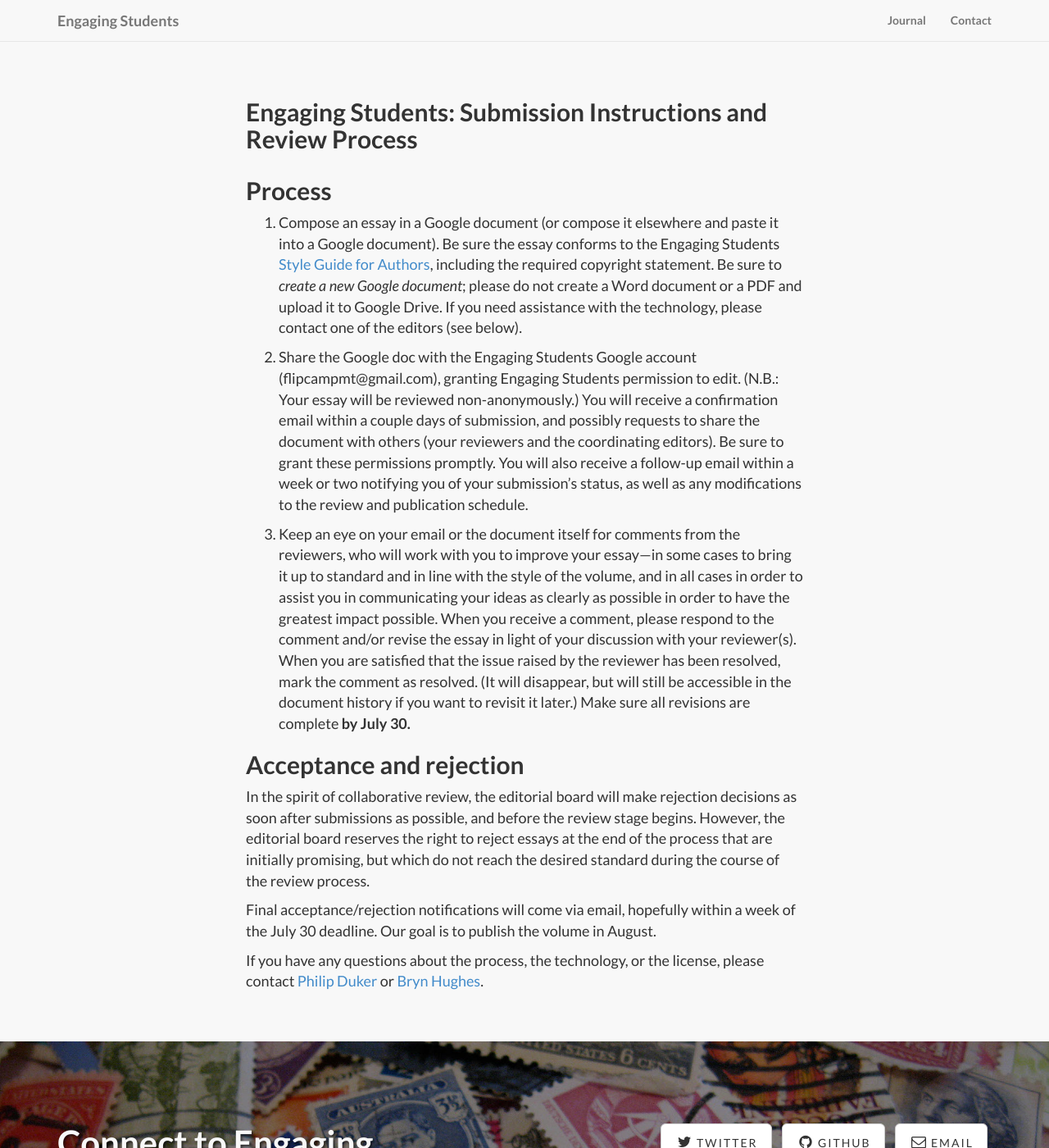
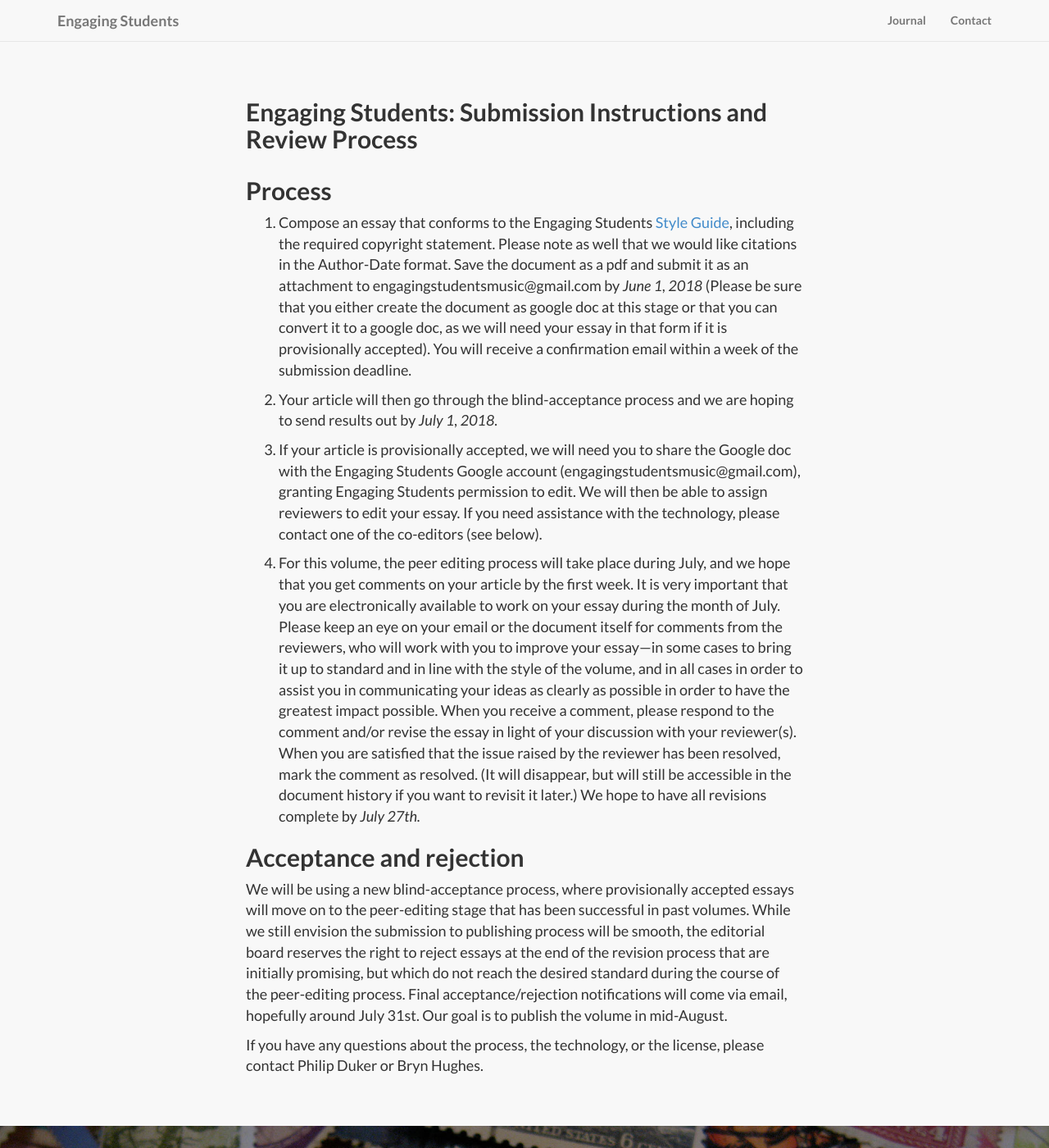
Before and after one commit to flipcamp/flipcamp.github.io, a Jekyll site: the page built from essubmit.md, in a window 1280 px wide and 1400 px high, scrolled down 758 px. Shown: the whole window at 82% size. Built offline with Jekyll 4.4.1, drawn with Linux system fonts in a browser that asks for light colours; nearby versions of some CDN libraries; library files that are not in the unit come from our copies.

Commit message:
updated submit page

```diff
--- a/essubmit.md
+++ b/essubmit.md
@@ -5,16 +5,17 @@
 
 ## Process ##
 
-1. Compose an essay in a Google document (or compose it elsewhere and paste it into a Google document). Be sure the essay conforms to the Engaging Students [Style Guide for Authors](/esstyle), including the required copyright statement. Be sure to *create a new Google document*; please do not create a Word document or a PDF and upload it to Google Drive. If you need assistance with the technology, please contact one of the editors (see below).
+1. Compose an essay that conforms to the Engaging Students [Style Guide](/esstyle/), including the required copyright statement. Please note as well that we would like citations in the Author-Date format. Save the document as a pdf and submit it as an attachment to engagingstudentsmusic@gmail.com by *June 1, 2018* (Please be sure that you either create the document as google doc at this stage or that you can convert it to a google doc, as we will need your essay in that form if it is provisionally accepted). You will receive a confirmation email within a week of the submission deadline.
 
-2. Share the Google doc with the Engaging Students Google account (flipcampmt@gmail.com), granting Engaging Students permission to edit. (N.B.: Your essay will be reviewed non-anonymously.) You will receive a confirmation email within a couple days of submission, and possibly requests to share the document with others (your reviewers and the coordinating editors). Be sure to grant these permissions promptly. You will also receive a follow-up email within a week or two notifying you of your submission's status, as well as any modifications to the review and publication schedule.
+2. Your article will then go through the blind-acceptance process and we are hoping to send results out by *July 1, 2018.*
 
-3. Keep an eye on your email or the document itself for comments from the reviewers, who will work with you to improve your essay—in some cases to bring it up to standard and in line with the style of the volume, and in all cases in order to assist you in communicating your ideas as clearly as possible in order to have the greatest impact possible. When you receive a comment, please respond to the comment and/or revise the essay in light of your discussion with your reviewer(s). When you are satisfied that the issue raised by the reviewer has been resolved, mark the comment as resolved. (It will disappear, but will still be accessible in the document history if you want to revisit it later.) Make sure all revisions are complete **by July 30.**
+3. If your article is provisionally accepted, we will need you to share the Google doc with the Engaging Students Google account (engagingstudentsmusic@gmail.com), granting Engaging Students permission to edit. We will then be able to assign reviewers to edit your essay. If you need assistance with the technology, please contact one of the co-editors (see below).
+
+4. For this volume, the peer editing process will take place during July, and we hope that you get comments on your article by the first week. It is very important that you are electronically available to work on your essay during the month of July. Please keep an eye on your email or the document itself for comments from the reviewers, who will work with you to improve your essay—in some cases to bring it up to standard and in line with the style of the volume, and in all cases in order to assist you in communicating your ideas as clearly as possible in order to have the greatest impact possible. When you receive a comment, please respond to the comment and/or revise the essay in light of your discussion with your reviewer(s). When you are satisfied that the issue raised by the reviewer has been resolved, mark the comment as resolved. (It will disappear, but will still be accessible in the document history if you want to revisit it later.) We hope to have all revisions complete by *July 27th.*
 
 ## Acceptance and rejection ##
 
-In the spirit of collaborative review, the editorial board will make rejection decisions as soon after submissions as possible, and before the review stage begins. However, the editorial board reserves the right to reject essays at the end of the process that are initially promising, but which do not reach the desired standard during the course of the review process.
+We will be using a new blind-acceptance process, where provisionally accepted essays will move on to the peer-editing stage that has been successful in past volumes. While we still envision the submission to publishing process will be smooth, the editorial board reserves the right to reject essays at the end of the revision process that are initially promising, but which do not reach the desired standard during the course of the peer-editing process.
+Final acceptance/rejection notifications will come via email, hopefully around July 31st. Our goal is to publish the volume in mid-August.
 
-Final acceptance/rejection notifications will come via email, hopefully within a week of the July 30 deadline. Our goal is to publish the volume in August.
-
-If you have any questions about the process, the technology, or the license, please contact [Philip Duker](phil.duker@gmail.com) or [Bryn Hughes](mailto:bryn.hughes@gmail.com).
+If you have any questions about the process, the technology, or the license, please contact Philip Duker or Bryn Hughes.
```
